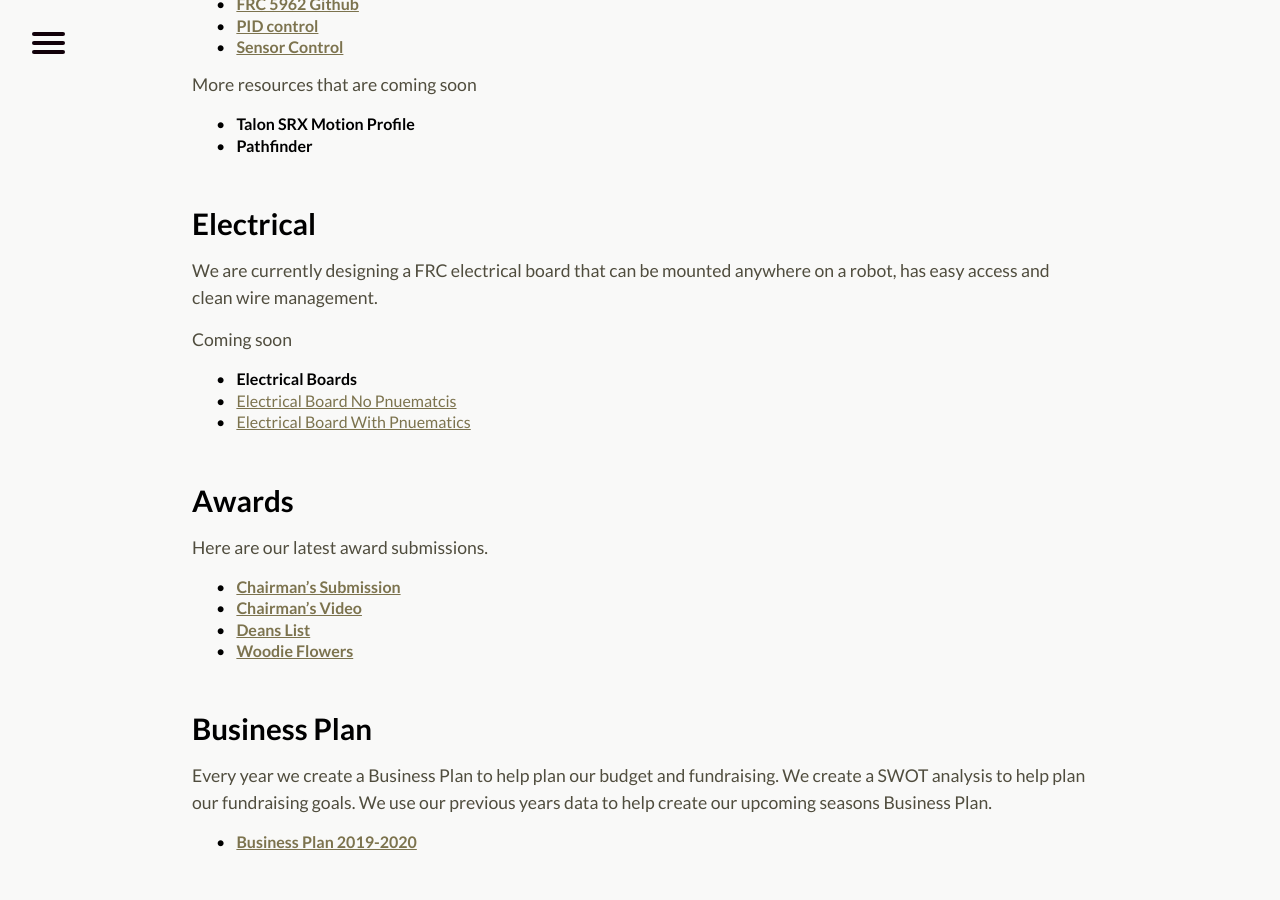
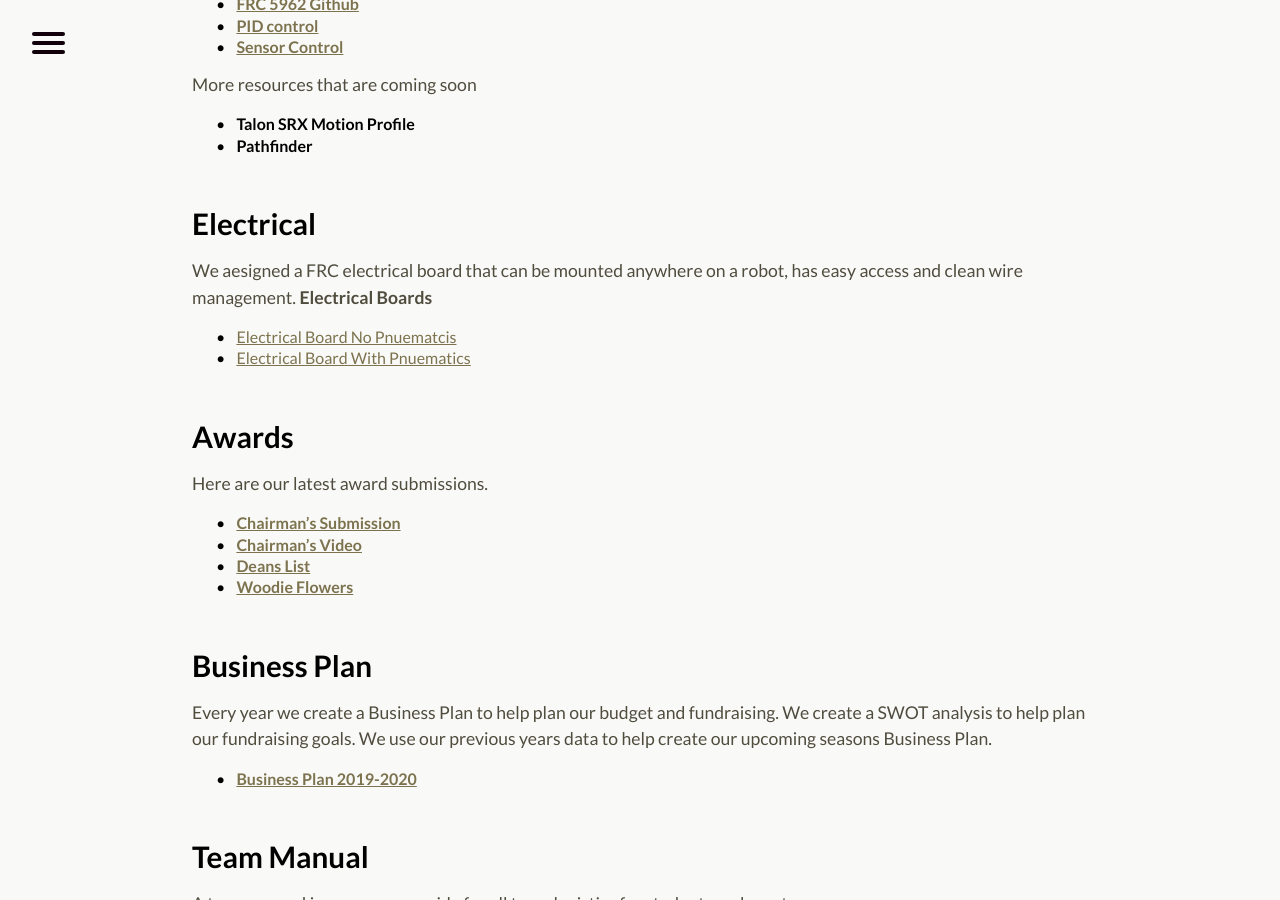
Before and after one commit to perSEVERE-5962/frc5962, a Jekyll site: the page built from resources.markdown, in a window 1280 px wide and 900 px high, scrolled down 1026 px. Built offline with Jekyll 4.4.1, drawn with Linux system fonts in a browser that asks for light colours.

Commit message:
Updated Resources

```diff
--- a/resources.markdown
+++ b/resources.markdown
@@ -34,10 +34,8 @@
 5. **Pathfinder**
 <div class="divider"></div>
 ## Electrical
-We are currently designing a FRC electrical board that can be mounted anywhere on a robot, has easy access and clean wire management.
-
-Coming soon
-1. **Electrical Boards**
+We aesigned a FRC electrical board that can be mounted anywhere on a robot, has easy access and clean wire management.
+**Electrical Boards**
 1. [Electrical Board No Pnuematcis](/uploads/Electrical%20Board%20No%20Pnuematcis.step)
 2. [Electrical Board With Pnuematics](/uploads/Electrical%20Board%20With%20Pnuematics.step)
 
```
